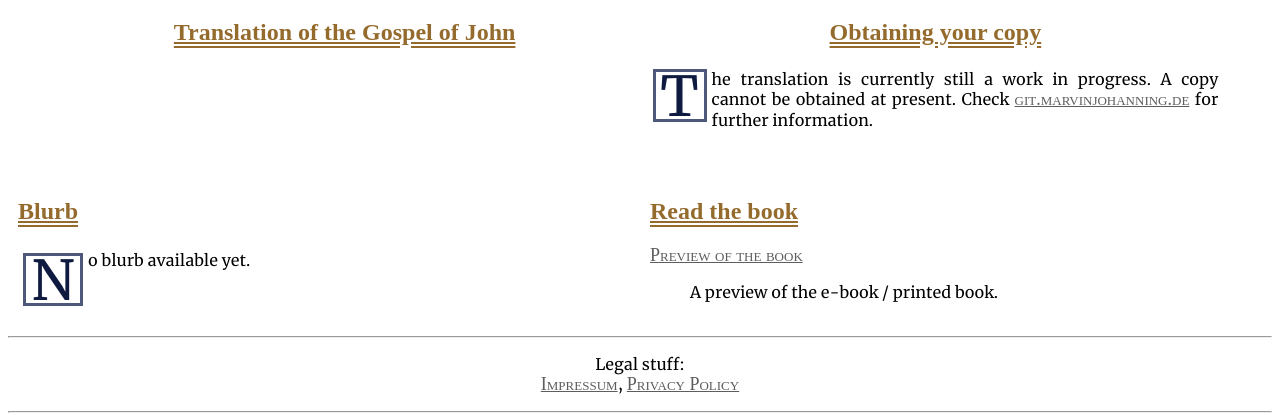
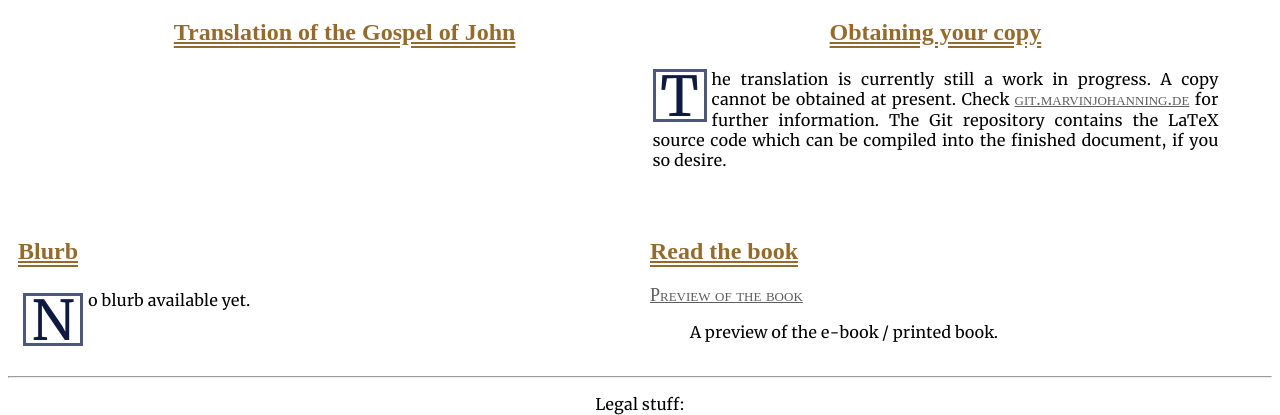
Before and after one commit to mjohanning99/ancient-greek.net, a PHP site: page /books/gospelofjohn.php in a window 1280 px wide. Shown: the part 319-734 px from the top of the page. Run offline with PHP 8.4, Linux system fonts and the light colour scheme.

Commit message:
Add more info on new book

```diff
--- a/books/gospelofjohn.php
+++ b/books/gospelofjohn.php
@@ -35,7 +35,7 @@
     <div class="column-2">
       <div class="article">
         <h2>Obtaining your copy</h2>
-				<p>The translation is currently still a work in progress. A copy cannot be obtained at present. Check <a href="https://git.marvinjohanning.de/marvinjohanning/">git.marvinjohanning.de</a> for further information.</p>
+				<p>The translation is currently still a work in progress. A copy cannot be obtained at present. Check <a href="https://git.marvinjohanning.de/marvinjohanning/">git.marvinjohanning.de</a> for further information. The Git repository contains the LaTeX source code which can be compiled into the finished document, if you so desire.</p>
       </div>
     </div>
   </div>
```
